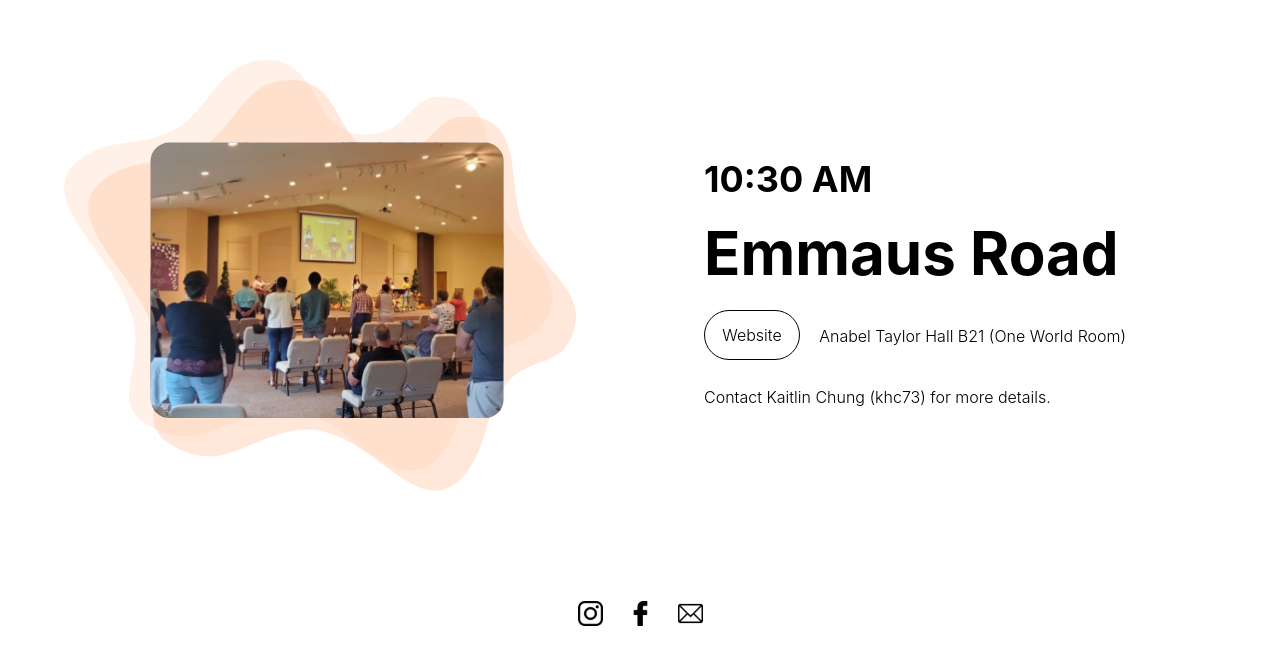
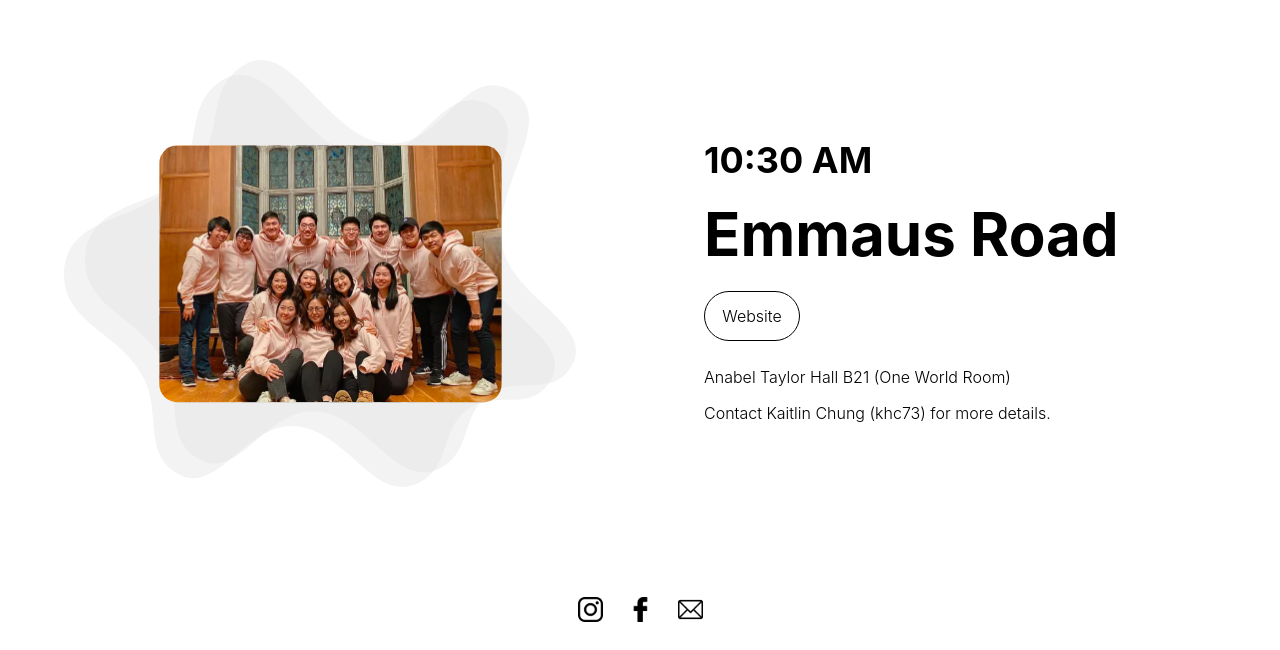
Before and after one commit to biojameskim/aaiv-website, a React (Create React App) app: page /church in a window 1280 px wide. Shown: the part 3385-4035 px from the top of the page. Built offline with nearby package versions, Linux system fonts and the light colour scheme.

Commit message:
update emmaus road image

```diff
--- a/src/pages/Church.js
+++ b/src/pages/Church.js
@@ -5,6 +5,7 @@
 import vineyard from '../assets/church/vineyard.svg';
 import calvary from '../assets/church/calvary.svg';
 import christ_chapel from '../assets/church/christ-chapel.svg';
+import emmaus from '../assets/church/emmaus.svg';
 import Footer from '../components/Footer';
 
 export default function Church({ isMobile = false }) {
@@ -121,7 +122,7 @@
             <img className={`${isMobile ? 'church-image-mobile' : 'church-image'}`} src={calvary} alt="calvary"></img>
         </div>
         <div className={`church-section ${isMobile ? 'church-section-mobile' : ''} church-section-right fade-in-section ${isVisible5 ? 'is-visible' : ''}`} ref={domRef5}>
-            <img className={`${isMobile ? 'church-image-mobile' : 'church-image'}`} src={ithaca_first} alt="ithaca-first"></img>
+            <img className={`${isMobile ? 'church-image-mobile' : 'church-image'}`} src={emmaus} alt="emmaus-road"></img>
             <div className={`${isMobile ? 'text-container-mobile' : 'text-container'}`}>
                 <h2>10:30 AM</h2>
                 <h1>Emmaus Road</h1>
@@ -129,8 +130,8 @@
                     <a href='https://www.emmausroadcornell.com/' target="_blank" rel="noopener noreferrer">
                         <button>Website</button>
                     </a>
-                    <p>Anabel Taylor Hall B21 (One World Room)</p>
                 </div>
+                <p>Anabel Taylor Hall B21 (One World Room)</p>
                 <p>Contact Kaitlin Chung (khc73) for more details.</p>
             </div>
         </div>
```
Also changed, not shown: src/assets/church/emmaus.svg (added).
